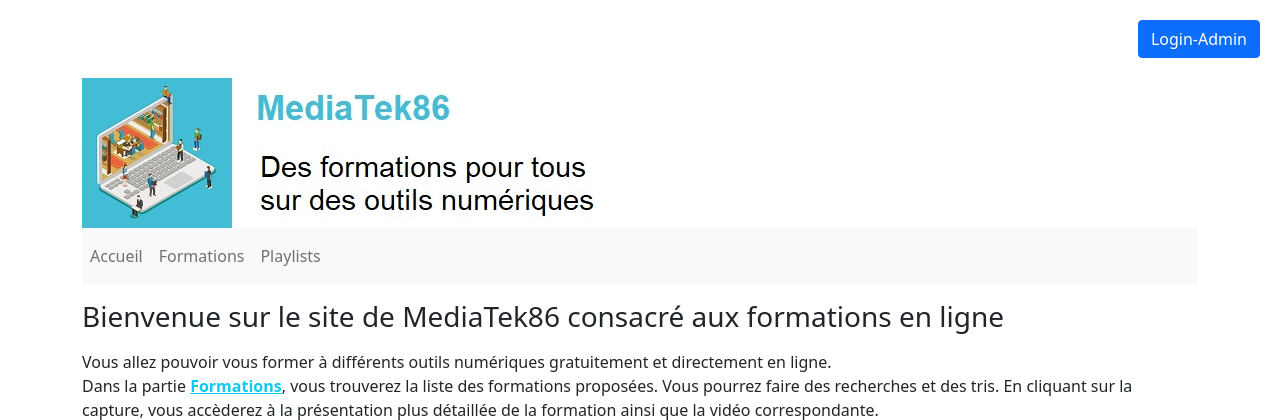
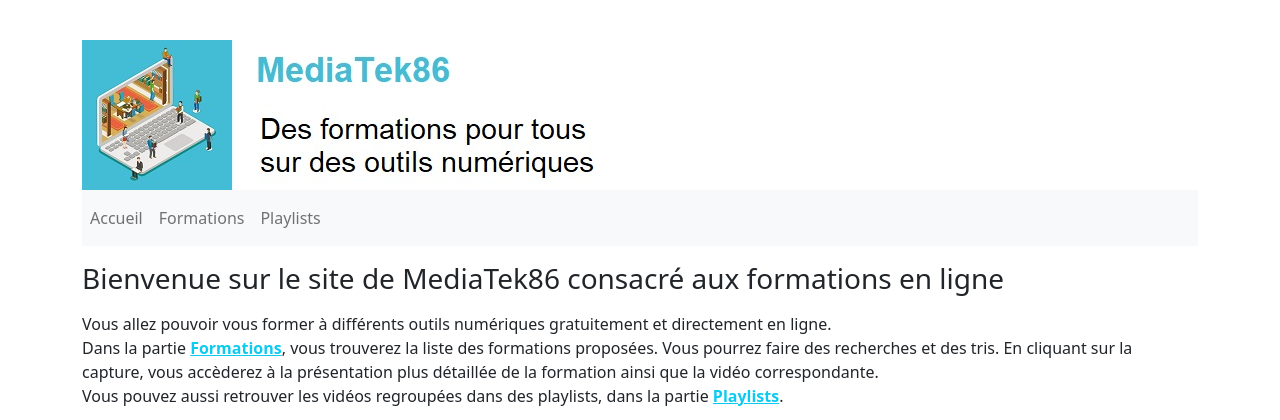
Before and after one commit to Benjamin-Yakobov/mediatekformation, a Symfony app: template templates/pages/accueil.html.twig in a window 1280 px wide. Shown: the top 420 px of the page. Run offline with Twig, Linux system fonts and the light colour scheme; the template is opened without the code that fills it, so the values that code supplies are empty; some libraries are stand-ins or nearby versions.

Commit message:
Petite modification.

```diff
--- a/templates/baseadmin.html.twig
+++ b/templates/baseadmin.html.twig
@@ -5,7 +5,7 @@
 {% block javascripts %}{% endblock %}
 {% block top %}
     <div style="text-align: right; padding: 20px">
-        {# <a href="{{ path('logout') }}" class="btn btn-primary">Log out</a> #}
+        <a href="{{ path('logout') }}" class="btn btn-primary">Log out</a>
     </div>
     <div class="text-center">
 
--- a/templates/basefront.html.twig
+++ b/templates/basefront.html.twig
@@ -4,7 +4,7 @@
 {% block stylesheets %}{% endblock %}
 {% block top %}
     <div style="padding: 20px; text-align: right">
-        <a href="{{ path('oauth.login') }}" class="btn btn-primary">Login-Admin</a>
+        {# <a href="{{ path('oauth.login') }}" class="btn btn-primary">Login-Admin</a> #}
     </div>
 
     <div class="container">
```
